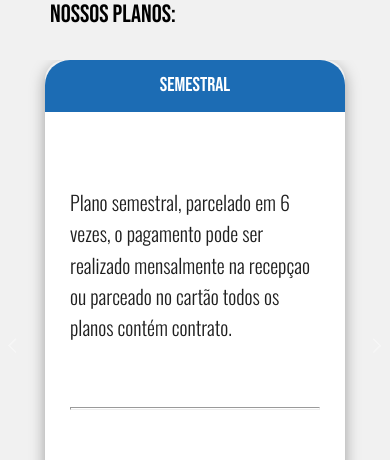
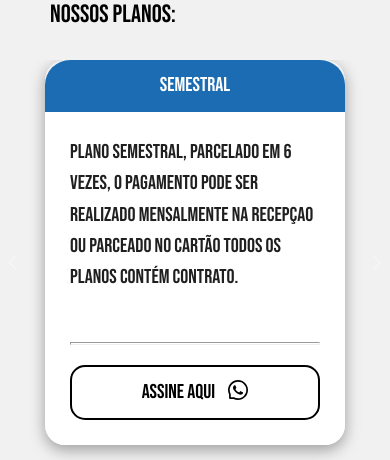
Before and after one commit to SamIamarino/Academia-Evolucao-Project, a React (Vite) app in the folder academia-evolucao/: page /aboutUs in a window 390 px wide. Shown: the part 1380-1840 px from the top of the page. Built offline with nearby package versions, Linux system fonts and the light colour scheme.

Commit message:
chore: arrumando plano card de acordo com o que foi passado

```diff
--- a/academia-evolucao/src/components/planoCard/PlanoCard.css
+++ b/academia-evolucao/src/components/planoCard/PlanoCard.css
@@ -93,14 +93,12 @@
 @media (max-width: 850px ) {
     .plano-card{
         width: 300px;
-        height: 550px;
-        /* height: 550px; */
         margin: auto;
         /* Bug do box-shadow */
         margin-bottom: 20px;
     }
     .plano-card-hr{
-        margin-top: 30px;
+        margin-top: 65px;
 
     }
 }
--- a/academia-evolucao/src/components/planoCard/PlanoCard.jsx
+++ b/academia-evolucao/src/components/planoCard/PlanoCard.jsx
@@ -35,7 +35,7 @@ export default function PlanoCard ({plano,description,imagemPlano}){
 
             </div>
             <div className={isDarkTheme ? 'plano-card-body-dark-themed' : 'plano-card-body'}>
-                <p className='oswald-font plano-card-content-paragraph'>{description}</p>
+                <p className='league-spartan-font plano-card-content-paragraph'>{description}</p>
                 <hr className='plano-card-hr'/>
                 <WhatsAppButton darkTheme={isDarkTheme}> Assine aqui </WhatsAppButton>
             </div>
```
